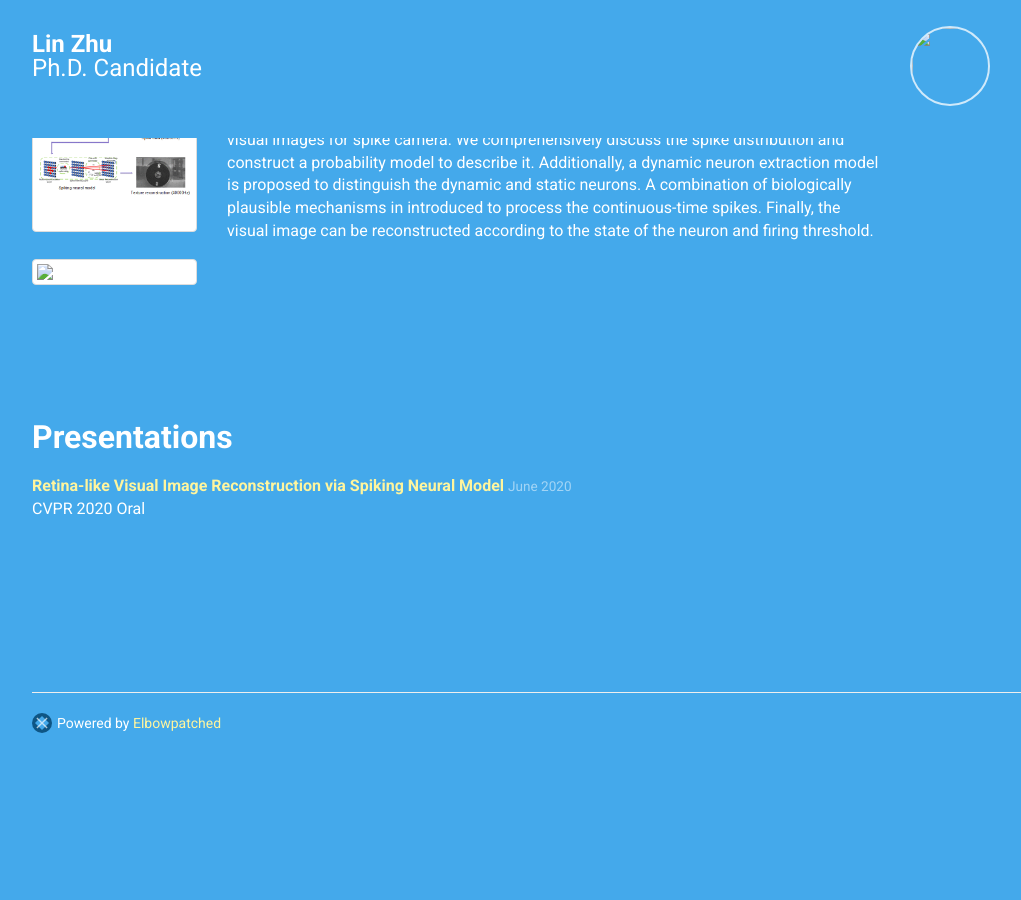
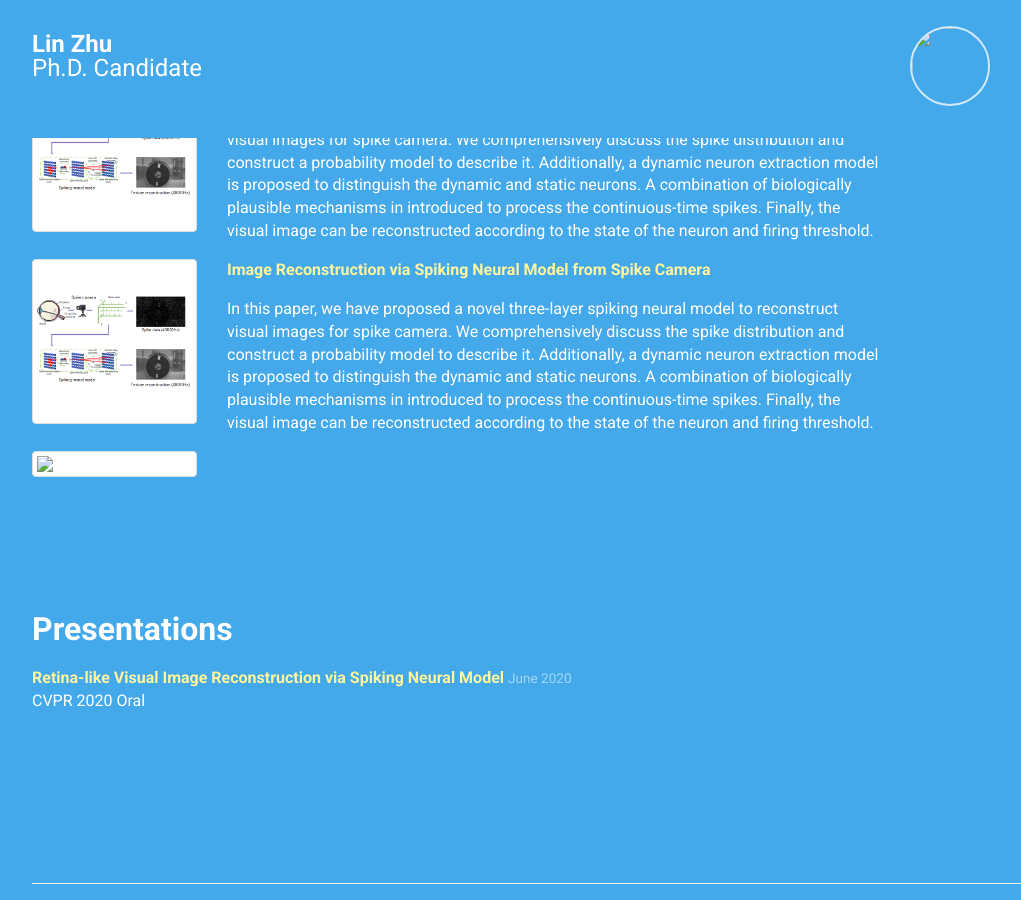
Before and after one commit to Crazyspike/home, a Jekyll site: the page built from index.html, in a window 1280 px wide and 900 px high, scrolled down 1282 px. Shown: the whole window, without its empty margins (38-1059 px from the left). Built offline with Jekyll 4.4.1, drawn with Linux system fonts in a browser that asks for light colours; nearby versions of some CDN libraries; before the commit the page ends 2111 px from its top, so only the background shows below that.

Commit message:
Update projects.yml

```diff
--- a/_data/projects.yml
+++ b/_data/projects.yml
@@ -5,3 +5,9 @@
   image: /img/2783-teaser.gif
   url: https://crazyspike.github.io/blog/2020/07/22/Retina-like-Visual-Image-Reconstruction-via-Spiking-Neural-Model.html
 -
+  name: 'Image Reconstruction via Spiking Neural Model from Spike Camera'
+  description: >
+    In this paper, we have proposed a novel three-layer spiking neural model to reconstruct visual images for spike camera. We comprehensively discuss the spike distribution and construct a probability model to describe it. Additionally, a dynamic neuron extraction model is proposed to distinguish the dynamic and static neurons. A combination of biologically plausible mechanisms in introduced to process the continuous-time spikes. Finally, the visual image can be reconstructed according to the state of the neuron and firing threshold.
+  image: /img/2783-teaser.gif
+  url: https://crazyspike.github.io/blog/2020/07/22/Retina-like-Visual-Image-Reconstruction-via-Spiking-Neural-Model.html
+-
```
